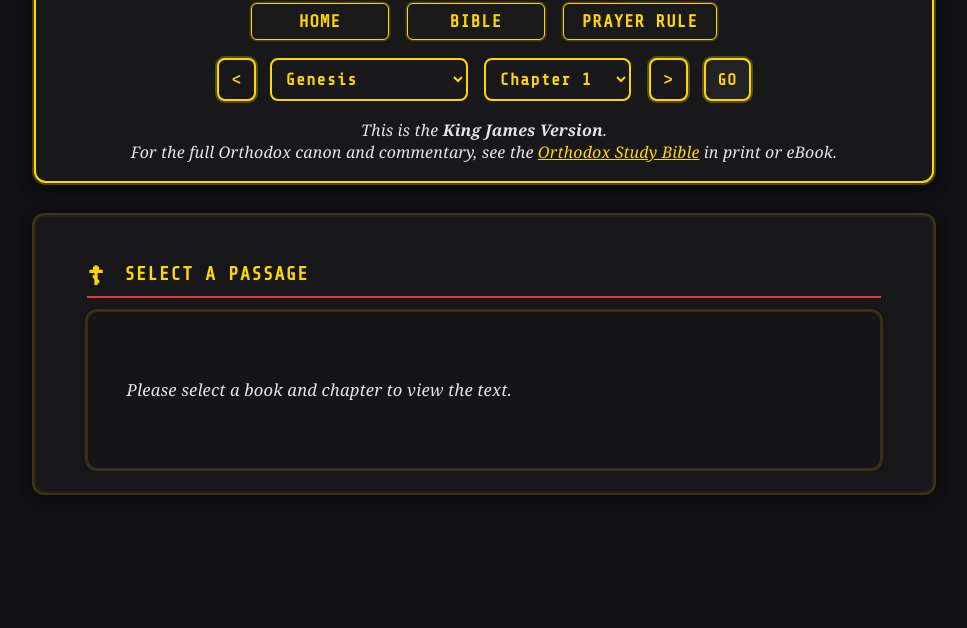
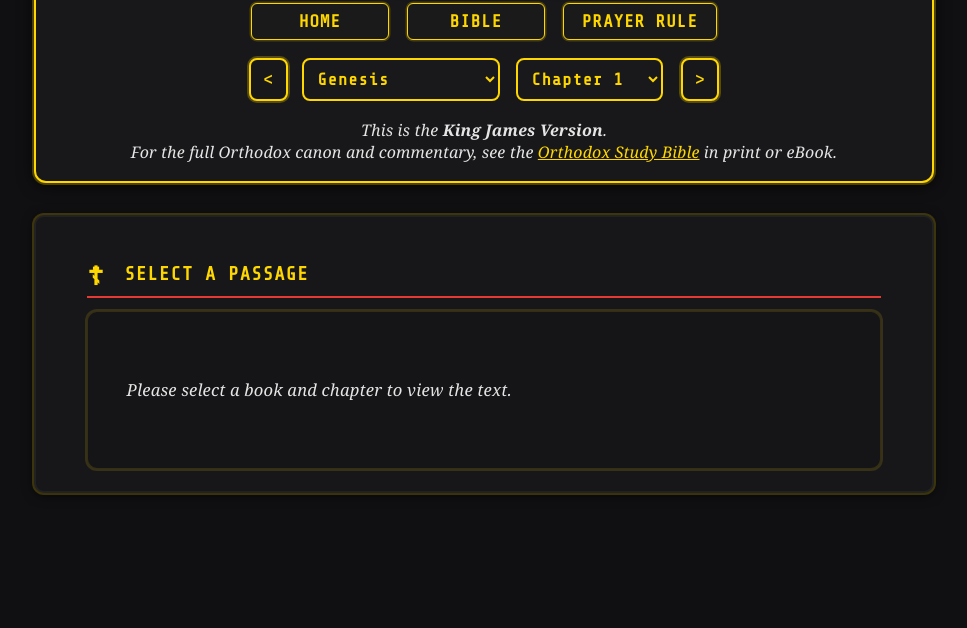
Before and after one commit to freigeist-code/orthodox-app, a website: page bible.html in a window 1280 px wide. Shown: the part 172-800 px from the top of the page, without its empty margins (156-1123 px from the left). Drawn offline with nearby package versions, Linux system fonts and the light colour scheme.

Commit message:
Update bible.html

```diff
--- a/bible.html
+++ b/bible.html
@@ -25,7 +25,6 @@
   <select id="bibleBook" class="bible-dropdown"></select>
   <select id="bibleChapter" class="bible-dropdown"></select>
   <button id="nextChapterBtn" class="nav-btn" title="Next chapter" aria-label="Next chapter">&gt;</button>
-  <button id="bibleGoBtn" class="nav-btn" style="font-size:1em;">Go</button>
 </div>
       <div class="bible-version-notice" style="margin: 18px 0 0 0; text-align:center;">
         <em>
```
